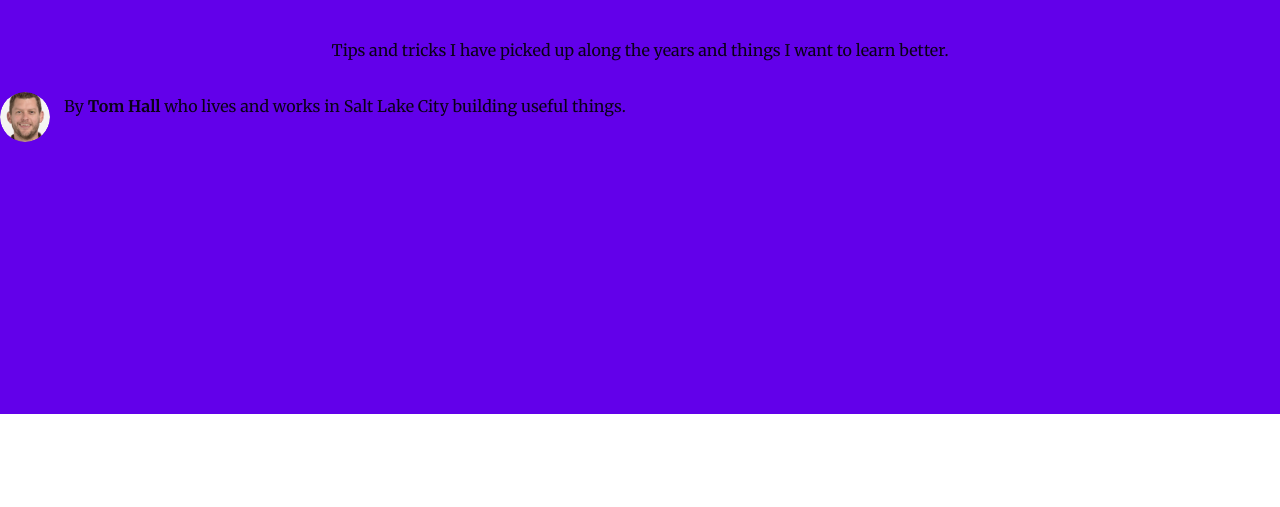
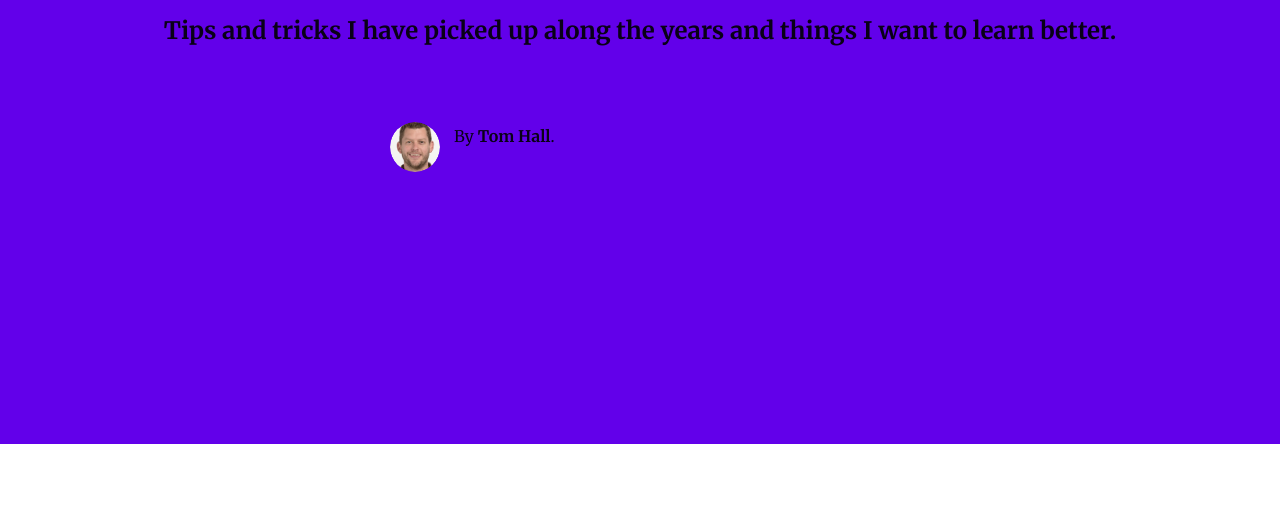
Before and after one commit to thall1961/me, a Gatsby site: page / in a window 1280 px wide. Shown: the part 272-779 px from the top of the page. Built offline with nearby package versions, Linux system fonts and the light colour scheme; Gatsby itself is replaced by a stand-in of ours; some packages are replaced by stand-ins of ours.

Commit message:
styling 4

```diff
--- a/src/components/bio.tsx
+++ b/src/components/bio.tsx
@@ -38,7 +38,9 @@ const Bio = () => {
     <div
       style={{
         display: `flex`,
-        marginBottom: rhythm(2.5)
+        margin: `${rhythm(2.5)} auto`,
+        textAlign: 'center',
+        maxWidth: '500px'
       }}
     >
       <Image
@@ -55,8 +57,7 @@ const Bio = () => {
         }}
       />
       <p>
-        By <strong>{author}</strong> who lives and works in {city}{' '}
-        building useful things.
+        By <strong>{author}</strong>.
       </p>
     </div>
   )
--- a/src/components/layout.tsx
+++ b/src/components/layout.tsx
@@ -18,7 +18,7 @@ function Layout({location, children}: InferProps<typeof Layout.propTypes>) {
     <h1
       style={{
         ...scale(1.5),
-        marginBottom: rhythm(1.5),
+        marginBottom: '1rem',
         marginTop: 0
       }}
     >
@@ -69,7 +69,11 @@ function Layout({location, children}: InferProps<typeof Layout.propTypes>) {
           marginRight: `auto`
         }}
         >{header}</header>
-        <p style={{textAlign: 'center'}}>Tips and tricks I have picked up along the years and things I want to learn
+        <p style={{
+          textAlign: 'center',
+          fontWeight: 'bold',
+          fontSize: '24px'
+        }}>Tips and tricks I have picked up along the years and things I want to learn
           better.</p>
         <Bio/>
       </div>
```
